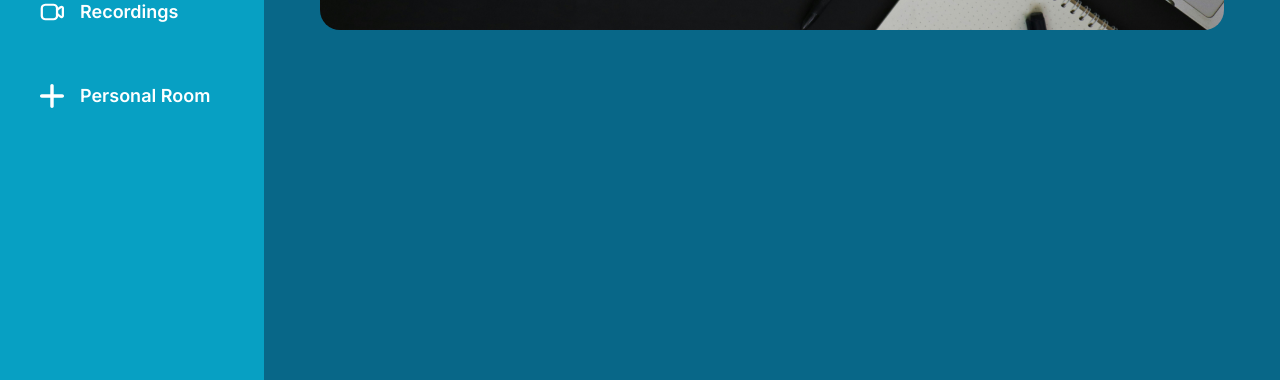
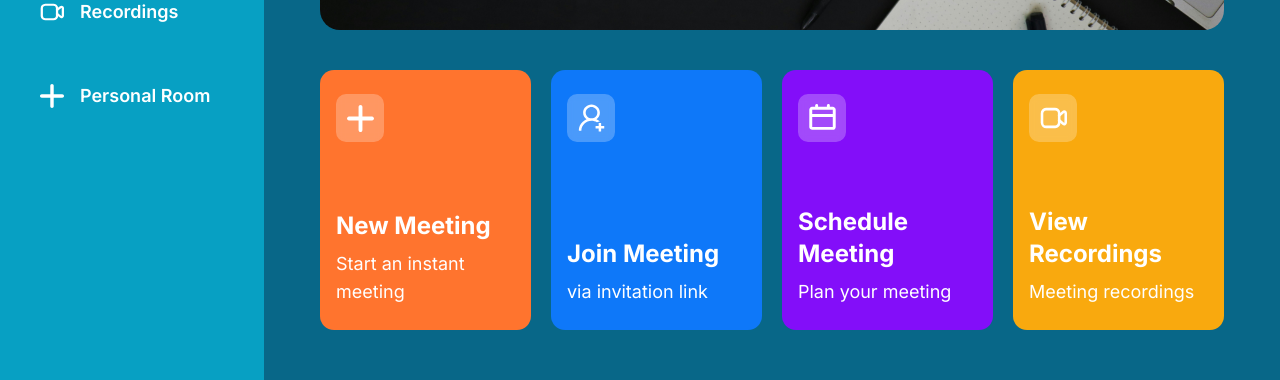
Before and after one commit to engijlr/conference-room, a Next.js app: page / in a window 1280 px wide. Shown: the part 382-762 px from the top of the page. Built offline with nearby package versions, Linux system fonts and the light colour scheme; no server answers.

Commit message:
Adding HomeCard component

```diff
--- a/app/(root)/(home)/page.tsx
+++ b/app/(root)/(home)/page.tsx
@@ -1,3 +1,4 @@
+import MeetingTypeList from "@/components/MeetingTypeList";
 import React from "react";
 
 const Home = () => {
@@ -24,6 +25,8 @@
           </div>
         </div>
       </div>
+
+      <MeetingTypeList />
     </section>
   );
 };
--- /dev/null
+++ b/components/HomeCard.tsx
@@ -0,0 +1,38 @@
+"use client";
+
+import Image from "next/image";
+
+interface HomeCardProps {
+  title: string;
+  description: string;
+  variant: string;
+  icon: string;
+  handleClick: () => void;
+}
+
+const HomeCard = ({
+  title,
+  description,
+  variant,
+  icon,
+  handleClick,
+}: HomeCardProps) => {
+  return (
+    <div
+      className={`${variant} px-4 py-6 flex flex-col justify-between w-full xl:max-w-[270px] min-h-[260px] rounded-[14px] cursor-pointer`}
+      onClick={handleClick}
+      key={title}
+    >
+      <div className="flex-center glassmorphism size-12 rounded-[10px]">
+        <Image src={icon} alt="meeting" width={27} height={27} />
+      </div>
+
+      <div className="flex flex-col gap-2">
+        <h1 className="text-2xl font-bold">{title}</h1>
+        <p className="text-lg font-normal">{description}</p>
+      </div>
+    </div>
+  );
+};
+
+export default HomeCard;
--- /dev/null
+++ b/components/MeetingTypeList.tsx
@@ -0,0 +1,47 @@
+"use client";
+
+import React, { useState } from "react";
+import HomeCard from "./HomeCard";
+import { useRouter } from "next/navigation";
+
+const MeetingTypeList = () => {
+  const router = useRouter();
+
+  const [meetingState, setMeetingState] = useState<
+    "isJoiningMeeting" | "isScheduleMeeting" | "isInstantMeeting" | undefined
+  >();
+  return (
+    <section className="grid grid-cols-1 gap-5 md:grid-cols-2 xl:grid-cols-4">
+      <HomeCard
+        title="New Meeting"
+        description="Start an instant meeting"
+        variant="bg-orange-1"
+        icon="/icons/add-meeting.svg"
+        handleClick={() => setMeetingState("isInstantMeeting")}
+      />
+      <HomeCard
+        title="Join Meeting"
+        description="via invitation link"
+        variant="bg-blue-1"
+        icon="/icons/join-meeting.svg"
+        handleClick={() => setMeetingState("isJoiningMeeting")}
+      />
+      <HomeCard
+        title="Schedule Meeting"
+        description="Plan your meeting"
+        variant="bg-purple-1"
+        icon="/icons/schedule.svg"
+        handleClick={() => setMeetingState("isScheduleMeeting")}
+      />
+      <HomeCard
+        title="View Recordings"
+        description="Meeting recordings"
+        variant="bg-yellow-1"
+        icon="/icons/recordings.svg"
+        handleClick={() => router.push("/recordings")}
+      />
+    </section>
+  );
+};
+
+export default MeetingTypeList;
--- a/tailwind.config.ts
+++ b/tailwind.config.ts
@@ -27,13 +27,25 @@
         dark: {
           1: "#1c1f2e",
           2: "#161925",
+          3: "#252A41",
+          4: "#1E2757",
         },
         blue: {
           1: "#0E78F9",
-          2: "#252A41",
         },
         sky: {
-          1: "#c9ddff",
+          1: "#C9DDFF",
+          2: "#ECF0FF",
+          3: "#F5FCFF",
+        },
+        orange: {
+          1: "#FF742E",
+        },
+        purple: {
+          1: "#830EF9",
+        },
+        yellow: {
+          1: "#F9A90E",
         },
         pink: {
           1: "#925E78",
```
